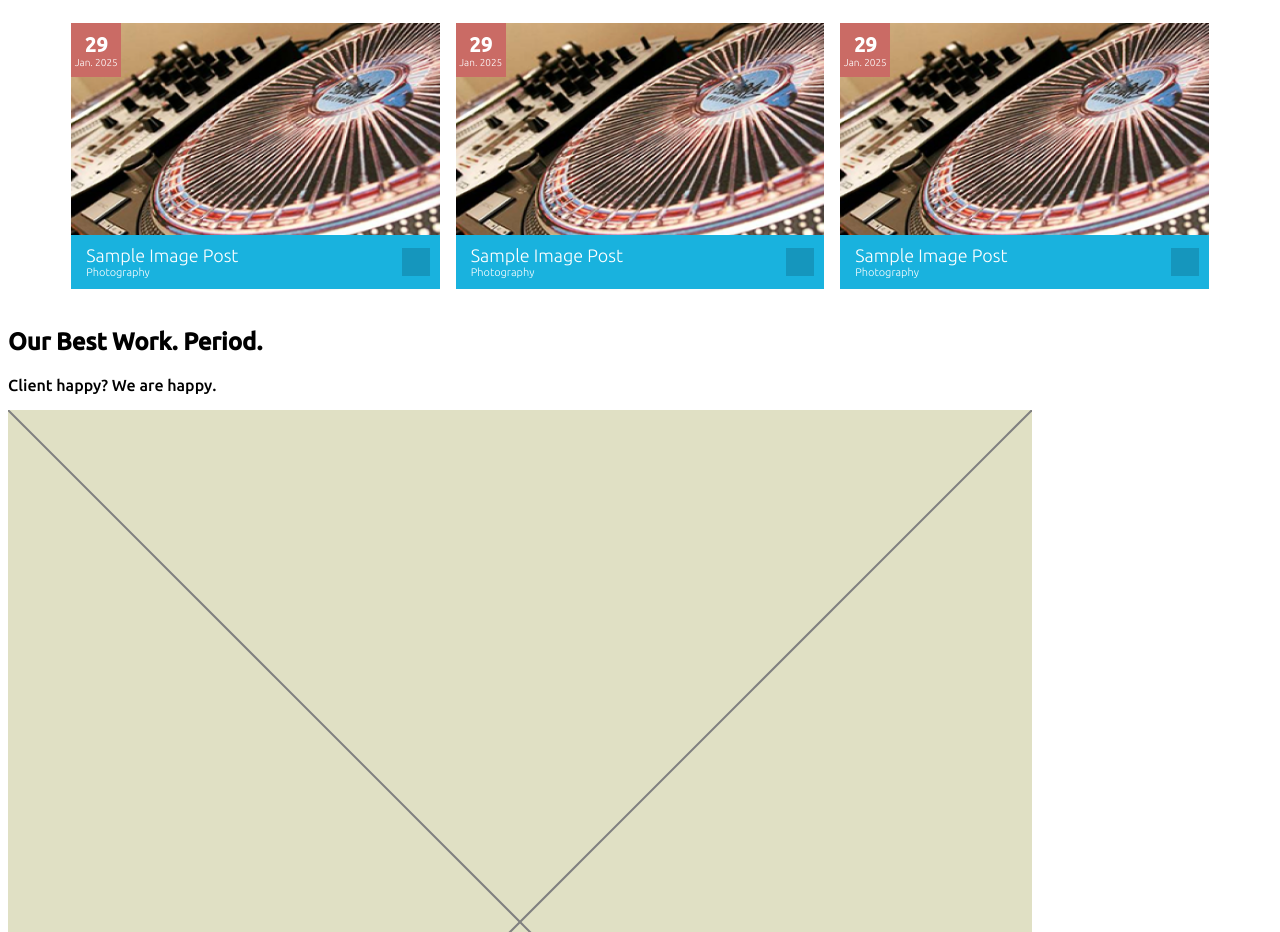
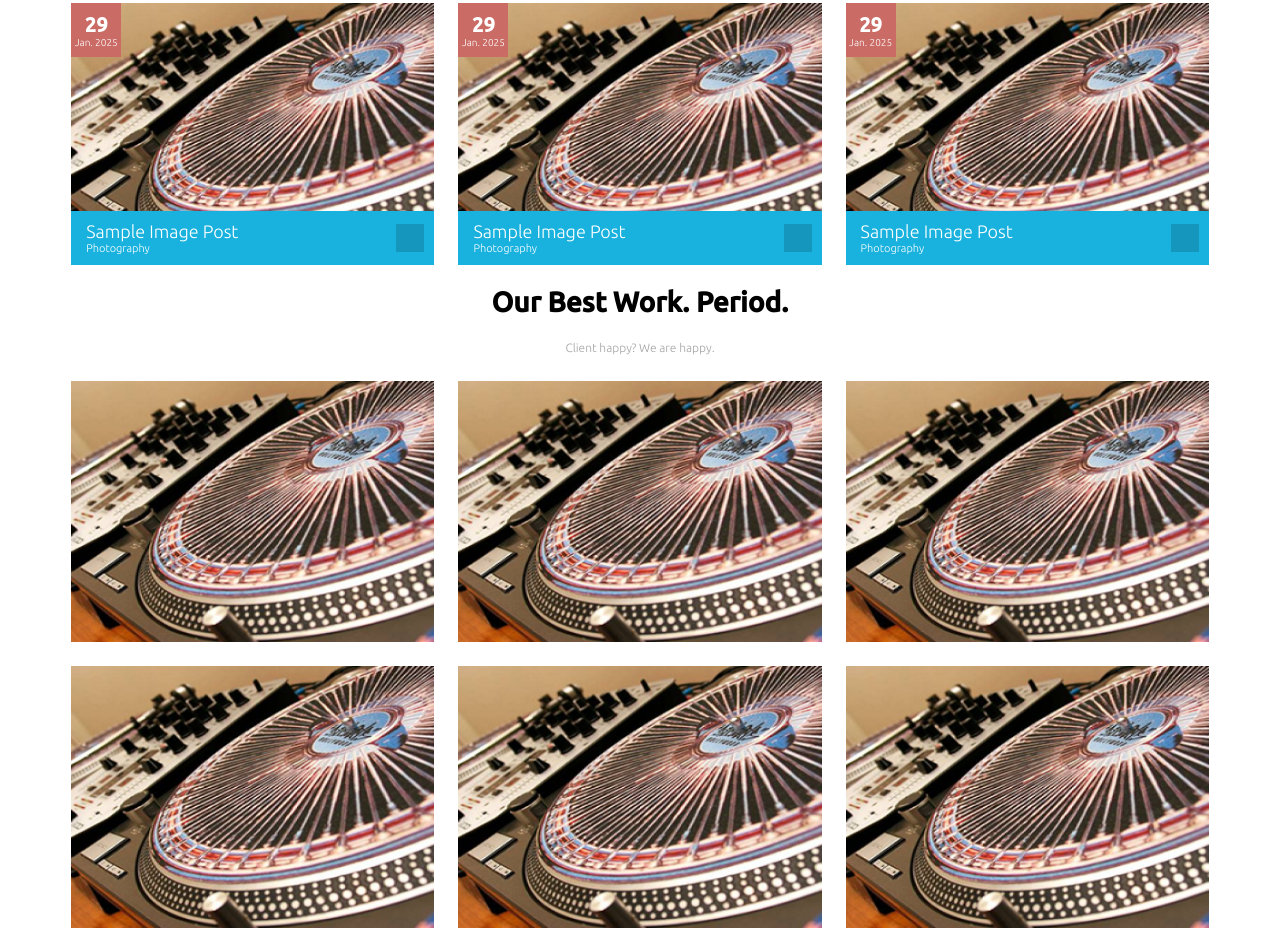
Before and after one commit to wendeshiro/Group4-Lab02, a website built with webpack: page index.html in a window 1280 px wide. Shown: the part 7172-8104 px from the top of the page. Built offline with nearby package versions, Linux system fonts and the light colour scheme.

Commit message:
Add portfolio section css for all devices

```diff
--- a/css/style.css
+++ b/css/style.css
@@ -4,41 +4,44 @@ html {
     font-family: Ubuntu;
 }
 
-.blog {
+.blog,
+.portfolio {
     display: grid;
-    row-gap: 1em;
     justify-items: center;
     align-items: center;
     margin: 0 auto;
     width: 90%;
 }
 
-.blog_title {
+.blog_title,
+.portfolio_title {
     text-align: center;
     font-size: 28px;
 }
 
-.blog_description {
+.blog_description,
+.portfolio_description {
     font-size: 12px;
-    color: #A3A3A3;
+    color: #a3a3a3;
     text-align: center;
     font-weight: lighter;
 }
 
-.blog_item {
+.blog_item,
+.portfolio_item {
     position: relative;
     width: 100%;
     overflow: hidden;
-    margin: 20px 0;
 }
 
-.blog_item_img {
+.blog_item_img,
+.portfolio_item_img {
     width: 100%;
     display: block;
 }
 
 .item_date {
-    background-color: #CA6B65;
+    background-color: #ca6b65;
     width: 50px;
     height: 54px;
     text-align: center;
@@ -65,7 +68,7 @@ html {
 }
 
 .item_text {
-    background-color: #19B2DE;
+    background-color: #19b2de;
     width: 100%;
     height: 54px;
     padding: 0 15px;
@@ -102,14 +105,25 @@ html {
 }
 
 @media screen and (max-width: 39.9375em) {
-    .blog {
+
+    .blog,
+    .portfolio {
         grid-template-columns: 1fr;
+    }
+
+    .blog_item,
+    .portfolio_item {
+        width: 100%;
+        margin: 20px 0;
     }
 }
 
 @media screen and (min-width: 40em) and (max-width: 63.9375em) {
-    .blog {
+
+    .blog,
+    .portfolio {
         grid-template-rows: 100px 3fr;
+        row-gap: 1em;
     }
 
     .blog_items {
@@ -118,22 +132,43 @@ html {
         grid-template-columns: 1fr 1fr;
         grid-template-rows: 2fr 1fr;
         column-gap: 1em;
+        row-gap: 1em;
     }
 
     .blog_item-tablet-rowspan {
         grid-column: 1 / -1;
     }
+
+    .portfolio_items {
+        grid-row: 2 / 3;
+        display: grid;
+        grid-template-columns: 1fr 1fr;
+        column-gap: 1em;
+        row-gap: 1em;
+    }
 }
 
 @media screen and (min-width: 64em) {
-    .blog {
+
+    .blog,
+    .portfolio {
         grid-template-rows: 100px 2fr;
+        row-gap: 1em;
     }
 
     .blog_items {
         grid-row: 2 / 3;
         display: grid;
         grid-template-columns: repeat(3, 1fr);
-        column-gap: 1em;
+        column-gap: 1.5em;
+    }
+
+    .portfolio_items {
+        grid-row: 2 / 3;
+        display: grid;
+        grid-template-columns: repeat(3, 1fr);
+        grid-template-rows: 1fr 1fr;
+        column-gap: 1.5em;
+        row-gap: 1.5em;
     }
 }
--- a/index.html
+++ b/index.html
@@ -169,38 +169,32 @@
             <div class="portfolio_items">
                 <div class="portfolio_item">
                     <a class="item_link" href="#">
-                        <img class="item_img" src="img/placeholder.svg" alt="portfolio img">
-                        <p class="item_title">placeholder</p>
+                        <img class="portfolio_item_img" src="img/IMG_Content.png" alt="portfolio img">
                     </a>
                 </div>
                 <div class="portfolio_item">
                     <a class="item_link" href="#">
-                        <img class="item_img" src="img/placeholder.svg" alt="portfolio img">
-                        <p class="item_title">placeholder</p>
+                        <img class="portfolio_item_img" src="img/IMG_Content.png" alt="portfolio img">
                     </a>
                 </div>
                 <div class="portfolio_item">
                     <a class="item_link" href="#">
-                        <img class="item_img" src="img/placeholder.svg" alt="portfolio img">
-                        <p class="item_title">placeholder</p>
+                        <img class="portfolio_item_img" src="img/IMG_Content.png" alt="portfolio img">
                     </a>
                 </div>
                 <div class="portfolio_item">
                     <a class="item_link" href="#">
-                        <img class="item_img" src="img/placeholder.svg" alt="portfolio img">
-                        <p class="item_title">placeholder</p>
+                        <img class="portfolio_item_img" src="img/IMG_Content.png" alt="portfolio img">
                     </a>
                 </div>
                 <div class="portfolio_item">
                     <a class="item_link" href="#">
-                        <img class="item_img" src="img/placeholder.svg" alt="portfolio img">
-                        <p class="item_title">placeholder</p>
+                        <img class="portfolio_item_img" src="img/IMG_Content.png" alt="portfolio img">
                     </a>
                 </div>
                 <div class="portfolio_item">
                     <a class="item_link" href="#">
-                        <img class="item_img" src="img/placeholder.svg" alt="portfolio img">
-                        <p class="item_title">placeholder</p>
+                        <img class="portfolio_item_img" src="img/IMG_Content.png" alt="portfolio img">
                     </a>
                 </div>
             </div>
```
